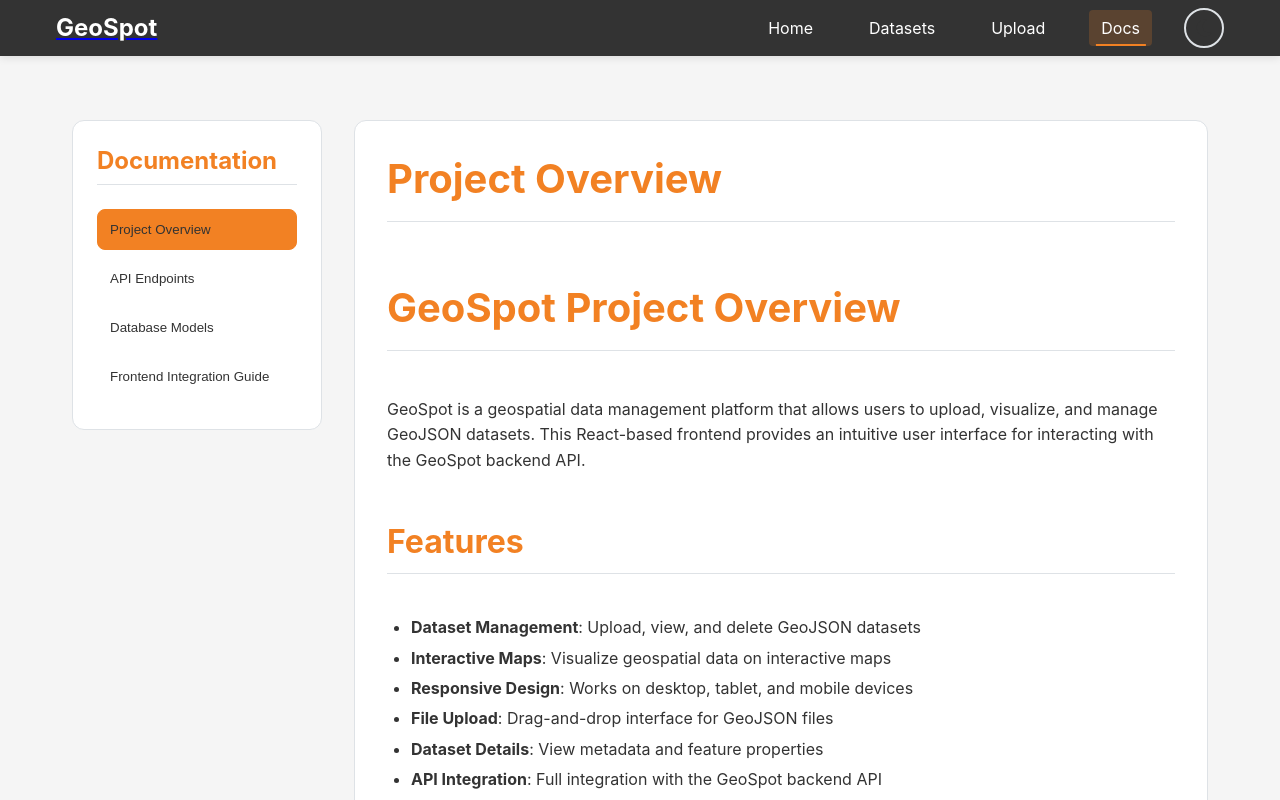
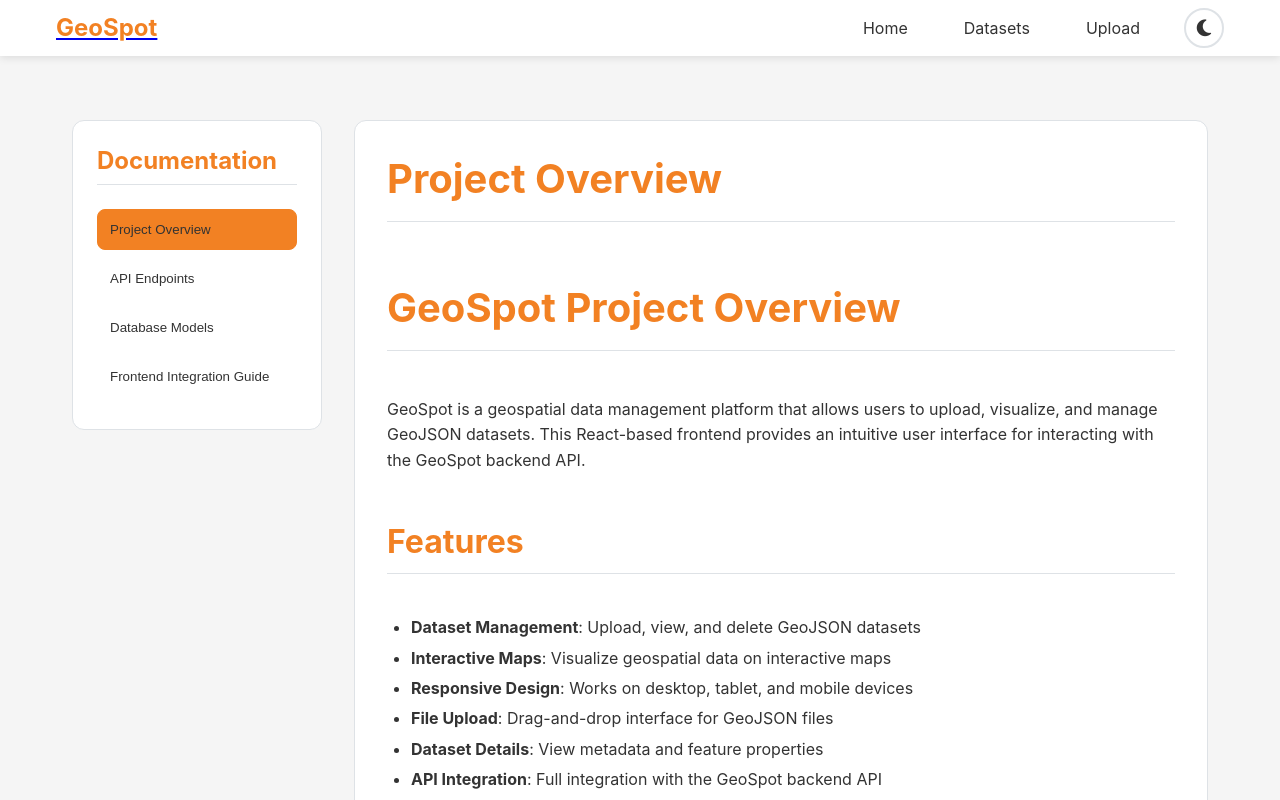
Before and after one commit to Datolla/geospot-react, a React (Create React App) app: page /docs in a window 1280 px wide. Shown: the top 800 px of the page. Built offline with nearby package versions, Linux system fonts and the light colour scheme; no server answers.

Commit message:
Fix dark/light mode color clash in navigation: update header, nav links and mobile menu colors to use proper CSS variables

```diff
--- a/src/components/Layout.css
+++ b/src/components/Layout.css
@@ -9,8 +9,8 @@
 }
 
 .header {
-  background-color: var(--dark-color);
-  color: white;
+  background-color: var(--card-bg);
+  color: var(--text-color);
   padding: 0.5rem 0;
   box-shadow: var(--shadow);
   position: sticky;
@@ -31,14 +31,14 @@
 .logo h1 {
   margin: 0;
   font-size: 1.5rem;
-  color: white;
+  color: var(--primary-color);
   text-decoration: none;
   transition: var(--transition);
 }
 
 .logo:hover {
   text-decoration: none;
-  text-shadow: 0 0 10px var(--bright-pink-crayola);
+  text-shadow: 0 0 10px rgba(242, 129, 35, 0.5);
 }
 
 .nav {
@@ -59,7 +59,7 @@
 }
 
 .nav a {
-  color: white;
+  color: var(--text-color);
   text-decoration: none;
   padding: 0.5rem 0.75rem;
   border-radius: 4px;
@@ -130,7 +130,7 @@
 }
 
 .footer {
-  background-color: var(--lavender-blush);
+  background-color: var(--card-bg);
   padding: 1.5rem 0;
   margin-top: auto;
   color: var(--text-color);
@@ -180,7 +180,7 @@
 .menu-toggle span {
   width: 25px;
   height: 3px;
-  background-color: white;
+  background-color: var(--text-color);
   margin: 3px 0;
   transition: 0.3s;
 }
@@ -210,7 +210,7 @@
     top: 100%;
     left: 0;
     right: 0;
-    background-color: var(--licorice);
+    background-color: var(--card-bg);
     padding: 1rem;
     box-shadow: var(--shadow);
     z-index: var(--z-dropdown);
--- a/src/components/Layout.js
+++ b/src/components/Layout.js
@@ -85,7 +85,7 @@ const Layout = ({ children }) => {
                   Upload
                 </Link>
               </li>
-              <li>
+              {/* <li>
                 <Link
                   to="/docs"
                   className={`slide-in-left ${isActive('/docs') ? 'active' : ''}`}
@@ -93,7 +93,7 @@ const Layout = ({ children }) => {
                 >
                   Docs
                 </Link>
-              </li>
+              </li> */}
             </ul>
             <div className="theme-toggle-container">
               <button
```
